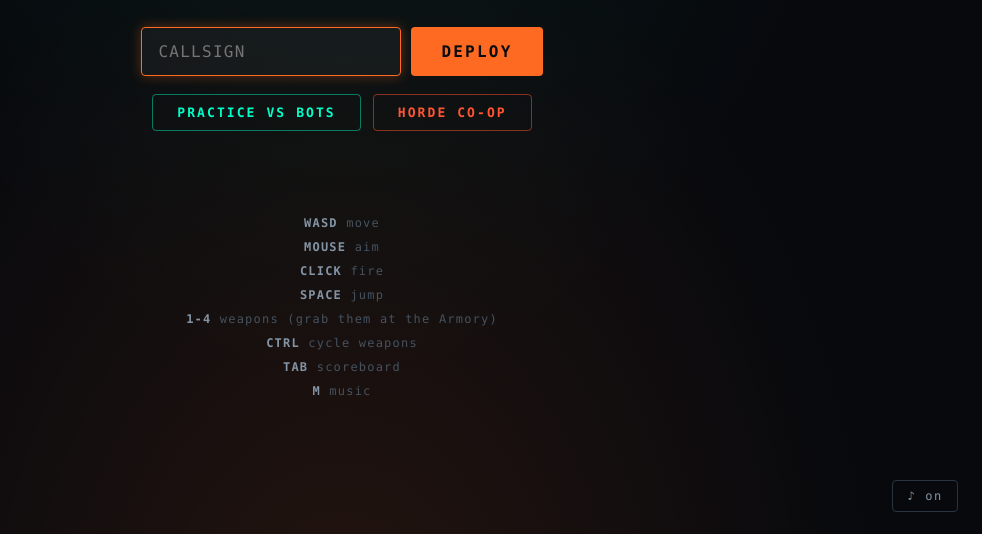
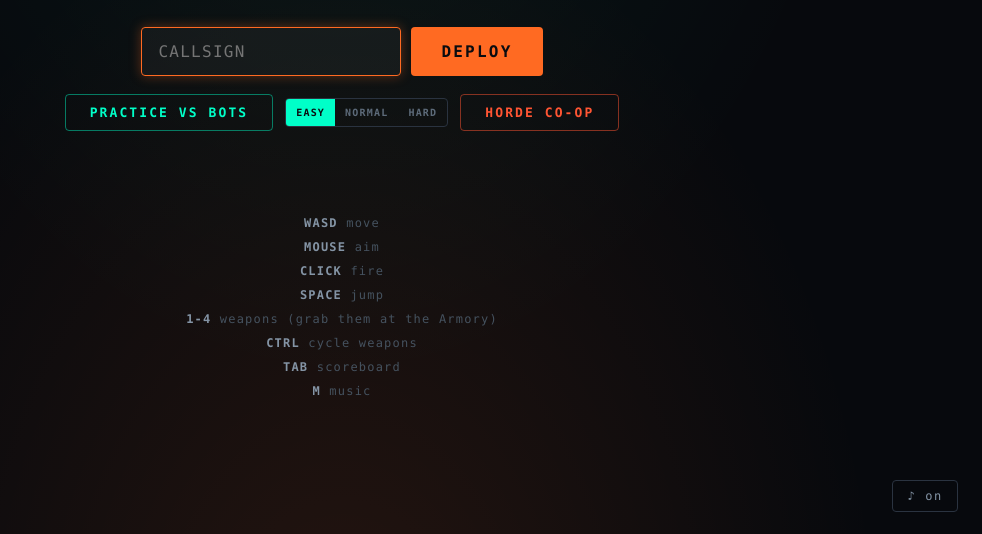
Before and after one commit to qindarka/doom, a website built with Vite: page index.html in a window 1280 px wide. Shown: the part 266-800 px from the top of the page, without its empty margins (298-1280 px from the left). Built offline with nearby package versions, Linux system fonts and the light colour scheme; files whose address does not match are found by name.

Commit message:
Practice difficulty: EASY/NORMAL/HARD picker with a learner's head start
Room name carries the difficulty (solo-easy-*/solo-hard-*). Easy: 2 bots at
65% speed, 900ms reaction, 3x aim error, half damage, no shields — while the
human spawns with a double shield. Hard is the previous behavior. Picker on
the landing page, remembered across sessions, defaults to easy.

Co-Authored-By: Claude Fable 5 <noreply@anthropic.com>

```diff
--- a/src/client/main.ts
+++ b/src/client/main.ts
@@ -55,6 +55,27 @@ const practiceBtn = document.createElement("button");
 practiceBtn.className = "practice";
 practiceBtn.textContent = "Practice vs bots";
 
+// Practice difficulty: remembered, defaults to easy (learn first, sweat later).
+const DIFF_KEY = "ferrofrag.botdiff";
+let botDiff = localStorage.getItem(DIFF_KEY) ?? "easy";
+if (!["easy", "normal", "hard"].includes(botDiff)) botDiff = "easy";
+const diffRow = document.createElement("div");
+diffRow.className = "diff-row";
+const diffButtons = new Map<string, HTMLButtonElement>();
+for (const level of ["easy", "normal", "hard"] as const) {
+  const b = document.createElement("button");
+  b.className = "diff";
+  b.textContent = level.toUpperCase();
+  b.addEventListener("click", () => {
+    botDiff = level;
+    localStorage.setItem(DIFF_KEY, level);
+    for (const [k, btn] of diffButtons) btn.classList.toggle("active", k === level);
+  });
+  diffButtons.set(level, b);
+  diffRow.appendChild(b);
+}
+diffButtons.get(botDiff)?.classList.add("active");
+
 const hordeBtn = document.createElement("button");
 hordeBtn.className = "practice horde";
 hordeBtn.textContent = "Horde co-op";
@@ -99,7 +120,7 @@ if ("ontouchstart" in window) {
 
 const modeRow = document.createElement("div");
 modeRow.className = "mode-row";
-modeRow.append(practiceBtn, hordeBtn);
+modeRow.append(practiceBtn, diffRow, hordeBtn);
 
 overlay.append(title, subtitle, joinRow, modeRow, statusLine, hint, musicBtn);
 app.append(overlay);
@@ -184,8 +205,8 @@ function join(room: string | null = null): void {
 
 joinBtn.addEventListener("click", () => join());
 practiceBtn.addEventListener("click", () => {
-  // A fresh private room per practice session.
-  join(`${SOLO_ROOM_PREFIX}${crypto.randomUUID().slice(0, 12)}`);
+  // A fresh private room per practice session; the name carries the difficulty.
+  join(`${SOLO_ROOM_PREFIX}${botDiff}-${crypto.randomUUID().slice(0, 12)}`);
 });
 hordeBtn.addEventListener("click", () => join(HORDE_ROOM));
 nameInput.addEventListener("keydown", (e) => {
--- a/src/client/style.css
+++ b/src/client/style.css
@@ -153,6 +153,31 @@ body,
 .overlay .mode-row {
   display: flex;
   gap: 12px;
+  align-items: center;
+}
+
+.overlay .diff-row {
+  display: flex;
+  border: 1px solid #2a3340;
+  border-radius: 4px;
+  overflow: hidden;
+}
+
+.overlay .diff {
+  padding: 8px 10px;
+  font: inherit;
+  font-size: 10px;
+  font-weight: 700;
+  letter-spacing: 0.12em;
+  color: #5d6b7a;
+  background: transparent;
+  border: none;
+  cursor: pointer;
+}
+
+.overlay .diff.active {
+  color: #0a0c10;
+  background: var(--accent2);
 }
 
 .overlay .practice.horde {
```
Also changed, not shown: src/server/GameRoom.ts (+31 -11 lines), src/server/bots.ts (+32 -2 lines).
